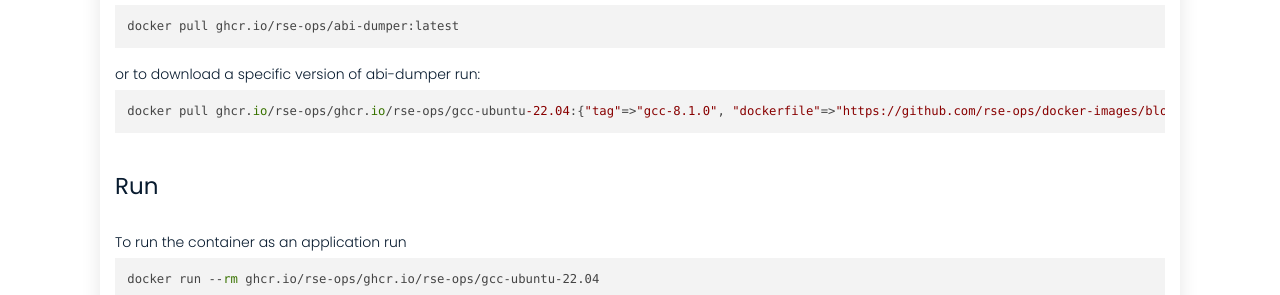
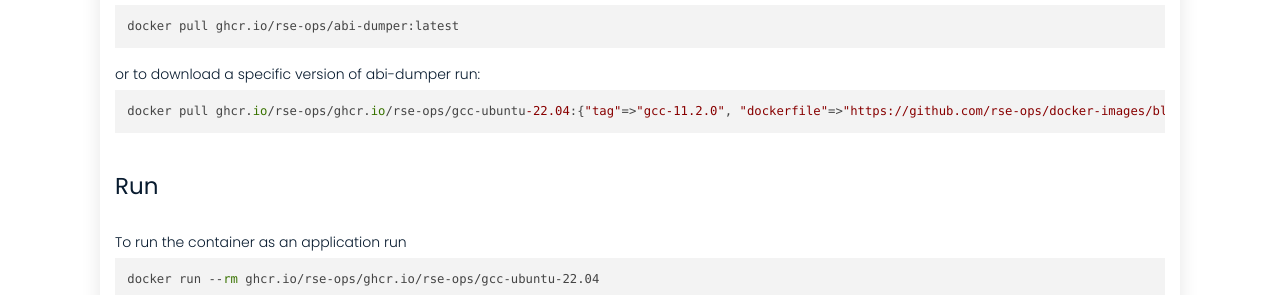
Before and after one commit to rse-ops/docker-images, a Jekyll site: the page built from _library/ghcr.io-rse-ops-gcc-ubuntu-22.04.md, in a window 1280 px wide and 1002 px high. Shown: the part 520-815 px from the top of the window. Built offline with Jekyll 4.4.1, drawn with Linux system fonts in a browser that asks for light colours; nearby versions of some CDN libraries.

Commit message:
Automated push to update library 2021-12-23

```diff
--- a/_library/ghcr.io-rse-ops-gcc-ubuntu-22.04.md
+++ b/_library/ghcr.io-rse-ops-gcc-ubuntu-22.04.md
@@ -1,14 +1,11 @@
 ---
 layout: container
 name: ghcr.io/rse-ops/gcc-ubuntu-22.04
-updated_at: 2021-12-23 06:30:02.095205
+updated_at: 2021-12-23 06:34:32.374693
 
 
 container_url: https://github.com/orgs/rse-ops/packages/container/package/gcc-ubuntu-22.04
 versions:
- - tag: gcc-8.1.0
-   dockerfile: https://github.com/rse-ops/docker-images/blob/main/ubuntu/gcc/Dockerfile
-   manifest: https://crane.ggcr.dev/manifest/ghcr.io/rse-ops/gcc-ubuntu-22.04:gcc-8.1.0
  - tag: gcc-11.2.0
    dockerfile: https://github.com/rse-ops/docker-images/blob/main/ubuntu/gcc/Dockerfile
    manifest: https://crane.ggcr.dev/manifest/ghcr.io/rse-ops/gcc-ubuntu-22.04:gcc-11.2.0
```
Also changed, not shown: other parts of _library/ghcr.io-rse-ops-gcc-ubuntu-22.04.md (+3 -0 lines).
